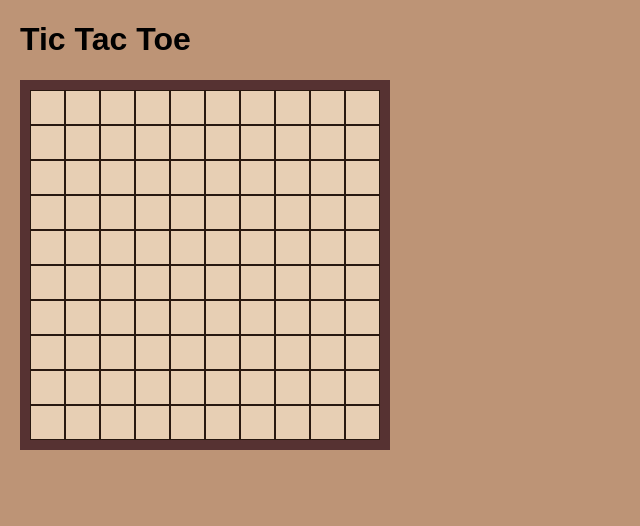
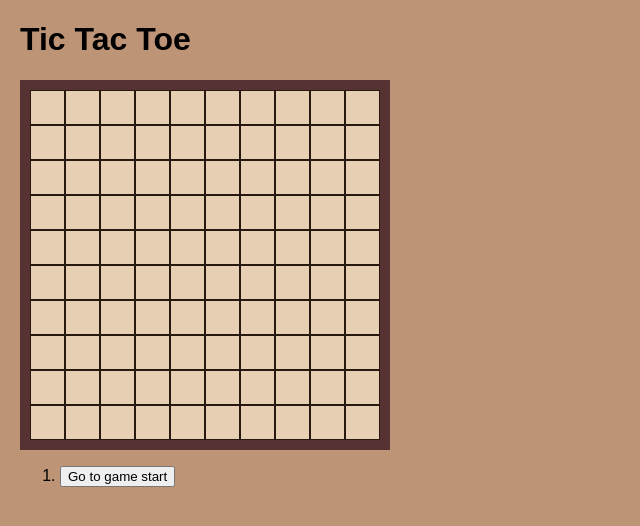
Before and after one commit to khalidmahfudh/tic-tac-toe-game, a React (Vite) app: page / in a window 1280 px wide. Shown: the top 526 px of the page, without its empty margins (0-640 px from the left). Built offline with nearby package versions, Linux system fonts and the light colour scheme.

Commit message:
implementasi time travel permainan

```diff
--- a/src/components/Board.jsx
+++ b/src/components/Board.jsx
@@ -4,19 +4,22 @@ import { GameState } from "./GameState";
 const PLAYER_X = "X";
 const PLAYER_O = "O";
 
-function Board({ squares, setPlayerTurn, playerTurn, gameState, setSquares}) {
+function Board({ onPlay, squares, playerTurn, gameState}) {
 
     const handleSquareClick = (index) => {
         if (squares[index] || gameState !== GameState.inProgress) return;
-        const newSquares = [...squares];
-        newSquares[index] = playerTurn;
-        setSquares(newSquares);
+        const nextSquares = [...squares];
+        nextSquares[index] = playerTurn;
 
-        if (playerTurn === PLAYER_X) {
-            setPlayerTurn(PLAYER_O);
-        } else {
-            setPlayerTurn(PLAYER_X);
-        }
+        // setSquares(nextSquares); //
+
+        // if (playerTurn === PLAYER_X) { //
+        //     setPlayerTurn(PLAYER_O); //
+        // } else { //
+        //     setPlayerTurn(PLAYER_X); //
+        // } //
+
+        onPlay(nextSquares)
     }
 
     return (
--- a/src/components/History.jsx
+++ b/src/components/History.jsx
@@ -1,5 +1,7 @@
-function History() {
-    return <div></div>;
+function History({moves}) {
+    return <div className="history">
+        <ol>{moves}</ol>
+    </div>;
 }
 
 export default History;
--- a/src/components/Reset.jsx
+++ b/src/components/Reset.jsx
@@ -3,12 +3,13 @@ import { GameState } from "./GameState";
 const PLAYER_X = "X";
 const PLAYER_O = "O";
 
-function Reset({ setGameState, gameState, setSquares, setPlayerTurn}) {
+function Reset({ setGameState, gameState, setHistory, setPlayerTurn, setCurrentMove}) {
 
     const handleReset = () => {
         setGameState(GameState.inProgress);
-        setSquares(Array(100).fill(null));
+        setHistory([Array(100).fill(null)]);
         setPlayerTurn(PLAYER_X);
+        setCurrentMove(0);
     }
 
     if (gameState == GameState.inProgress) return;
--- a/src/components/Tictactoe.jsx
+++ b/src/components/Tictactoe.jsx
@@ -8,7 +8,7 @@ import Reset from "./Reset";
 const PLAYER_X = "X";
 const PLAYER_O = "O";
 
-function checkWinner(squares, setGameState, setPlayerTurn) {
+function checkWinner(currentSquares, setGameState, setPlayerTurn) {
 
     const lines = [
         // horizontal
@@ -66,10 +66,10 @@ function checkWinner(squares, setGameState, setPlayerTurn) {
 
         for (let j = 0; j < line.length; j++) {
 
-        if (squares[line[j]] == 'X') {
+        if (currentSquares[line[j]] == 'X') {
             count_x++;
             count_o = 0;
-        } else if (squares[line[j]] == 'O') {
+        } else if (currentSquares[line[j]] == 'O') {
             count_o++;
             count_x = 0;
         } else {
@@ -86,32 +86,70 @@ function checkWinner(squares, setGameState, setPlayerTurn) {
                 return;
             }
         }
-        const areAllSquaresFilledIn = squares.every((square) => square !== null);
+        const areAllSquaresFilledIn = currentSquares.every((square) => square !== null);
         if (areAllSquaresFilledIn) setGameState(GameState.draw);
     }
 }
 
 function Tictactoe()
 {
+    const [history, setHistory] = useState([Array(100).fill(null)]);
+    const [currentMove, setCurrentMove] = useState(0);
+    const currentSquares = history[currentMove];
 
-    const [squares, setSquares] = useState(Array(100).fill(null));
+    // const [squares, setSquares] = useState(Array(100).fill(null));
     const [playerTurn, setPlayerTurn] = useState(PLAYER_X);
     const [gameState, setGameState] = useState(GameState.inProgress);
 
+    function jumpTo(nextMove) {
+        if (gameState != GameState.inProgress && nextMove == (history.length - 1) ) return;
+        setCurrentMove(nextMove);
+        setPlayerTurn(nextMove % 2 === 0 ? PLAYER_X : PLAYER_O);
+        setGameState(GameState.inProgress);
+    }
+
+    function handlePlay(nextSquares) {
+        const nextHistory = [...history.slice(0, currentMove + 1), nextSquares];
+        setHistory(nextHistory);
+        setCurrentMove(nextHistory.length - 1);
+
+        if (playerTurn === PLAYER_X) {
+            setPlayerTurn(PLAYER_O);
+        } else {
+            setPlayerTurn(PLAYER_X);
+        }
+
+    }
+
+    const moves = history.map((_, move) => {
+        let description = '';
+        if (move > 0) {
+            description = `Go to move #${move}`;
+        } else {
+            description = "Go to game start";
+        }
+
+        return (
+            <li key={move}>
+                <button onClick={() => jumpTo(move)}>{description}</button>
+            </li>
+        )
+    })
+
     useEffect(() => {
-        checkWinner(squares, setGameState, setPlayerTurn);
-    }, [squares]);
+        checkWinner(currentSquares, setGameState, setPlayerTurn);
+    }, [currentSquares]);
 
     return (
         <div>
             <h1>Tic Tac Toe</h1>
             <div className="main">
-                <Board setSquares={setSquares} squares={squares} setPlayerTurn={setPlayerTurn} playerTurn={playerTurn} gameState={gameState} />
-                <History />
+                <Board onPlay={ handlePlay} squares={currentSquares} setPlayerTurn={setPlayerTurn} playerTurn={playerTurn} gameState={gameState} />
+                <History moves={moves} />
             </div>
             <div className="footer">
                 <GameOver gameState={gameState} />
-                <Reset setGameState={setGameState} gameState={gameState} setSquares={setSquares} setPlayerTurn={setPlayerTurn} />
+                <Reset setPlayerTurn={setPlayerTurn} setGameState={setGameState} setHistory={setHistory} gameState={gameState} playerTurn={playerTurn} setCurrentMove={setCurrentMove} />
             </div>
         </div>
     )
--- a/src/index.css
+++ b/src/index.css
@@ -48,7 +48,7 @@ opacity: 0.4;
     border: var(--brown-color) solid 8px;
     background-color: var(--white-color);
     padding: 10px;
-    margin-top: 40px;
+    margin-top: 20px;
     font-size: 1.5em;
     width: 335px;
 }
```
